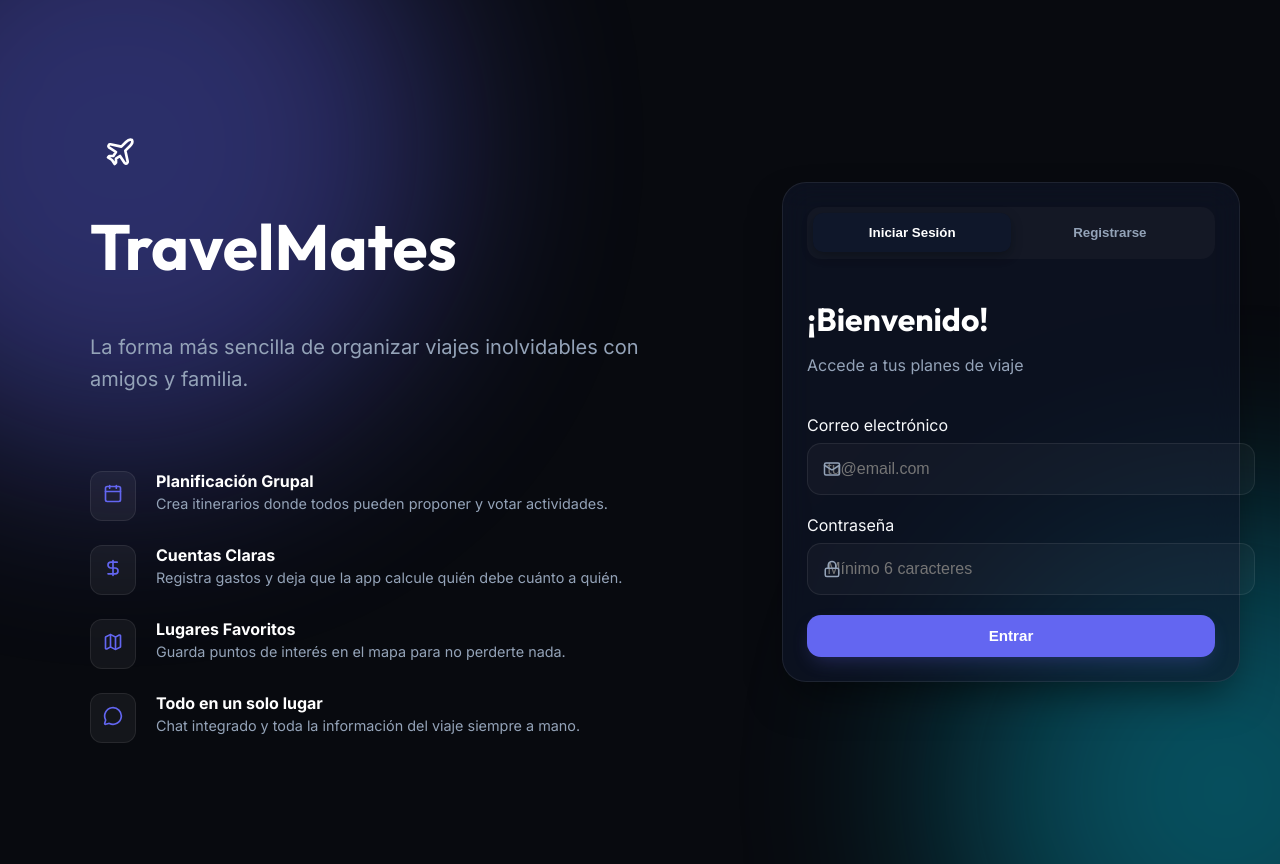
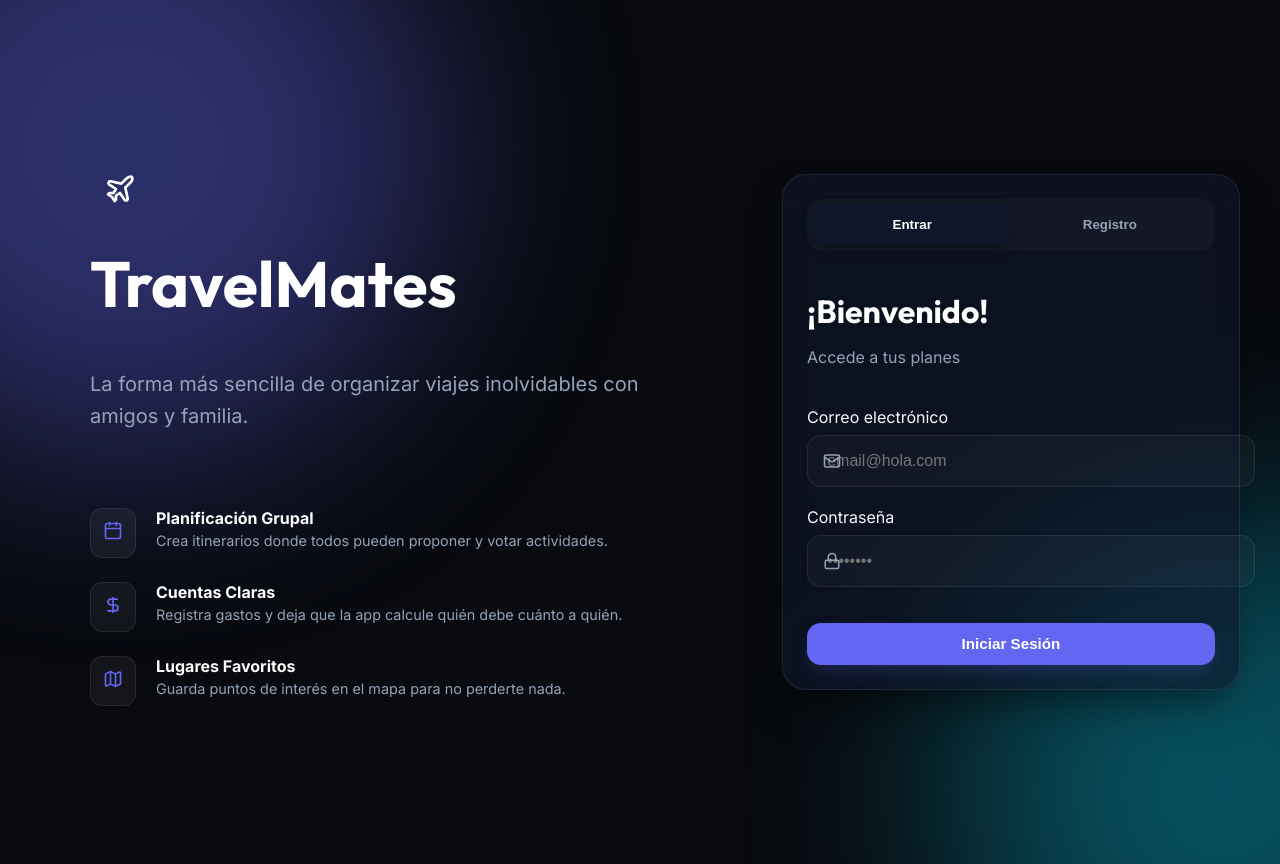
Before and after one commit to melinarivera/TravelMates-App, a React (Vite) app: page /auth in a window 1280 px wide. Built offline with nearby package versions, Linux system fonts and the light colour scheme.

Commit message:
refactor: simplify AuthPage UI by removing animations, updating labels, and refining form copy

```diff
--- a/src/pages/AuthPage.jsx
+++ b/src/pages/AuthPage.jsx
@@ -48,32 +48,25 @@ export default function AuthPage() {
           <p className="auth-brand-sub">La forma más sencilla de organizar viajes inolvidables con amigos y familia.</p>
 
           <div className="auth-features">
-            <div className="auth-feature fade-in-up delay-1">
+            <div className="auth-feature">
               <div className="auth-feature-icon-box"><Calendar size={20} /></div>
               <div>
                 <strong>Planificación Grupal</strong>
                 <p>Crea itinerarios donde todos pueden proponer y votar actividades.</p>
               </div>
             </div>
-            <div className="auth-feature fade-in-up delay-2">
+            <div className="auth-feature">
               <div className="auth-feature-icon-box"><DollarSign size={20} /></div>
               <div>
                 <strong>Cuentas Claras</strong>
                 <p>Registra gastos y deja que la app calcule quién debe cuánto a quién.</p>
               </div>
             </div>
-            <div className="auth-feature fade-in-up delay-3">
+            <div className="auth-feature">
               <div className="auth-feature-icon-box"><Map size={20} /></div>
               <div>
                 <strong>Lugares Favoritos</strong>
                 <p>Guarda puntos de interés en el mapa para no perderte nada.</p>
-              </div>
-            </div>
-            <div className="auth-feature fade-in-up delay-4">
-              <div className="auth-feature-icon-box"><MessageCircle size={20} /></div>
-              <div>
-                <strong>Todo en un solo lugar</strong>
-                <p>Chat integrado y toda la información del viaje siempre a mano.</p>
               </div>
             </div>
           </div>
@@ -82,15 +75,15 @@ export default function AuthPage() {
         <div className="auth-form-panel glass-card">
           <div className="auth-tabs">
             <button className={`auth-tab ${mode === 'login' ? 'active' : ''}`} onClick={() => { setMode('login'); setError('') }}>
-              Iniciar Sesión
+              Entrar
             </button>
             <button className={`auth-tab ${mode === 'register' ? 'active' : ''}`} onClick={() => { setMode('register'); setError('') }}>
-              Registrarse
+              Registro
             </button>
           </div>
 
           <h2 className="auth-form-title">{mode === 'login' ? '¡Bienvenido!' : 'Crea tu cuenta'}</h2>
-          <p className="auth-form-sub">{mode === 'login' ? 'Accede a tus planes de viaje' : 'Comienza tu aventura hoy mismo'}</p>
+          <p className="auth-form-sub">{mode === 'login' ? 'Accede a tus planes' : 'Comienza tu aventura hoy'}</p>
 
           {error && (
             <div className={`auth-alert ${error.includes('!') ? 'auth-alert-success' : 'auth-alert-error'}`}>
@@ -100,11 +93,11 @@ export default function AuthPage() {
 
           <form onSubmit={handleSubmit} className="auth-form">
             {mode === 'register' && (
-              <div className="form-group fade-in-up">
-                <label className="form-label">Nombre completo</label>
+              <div className="form-group">
+                <label className="form-label">Nombre y Apellido</label>
                 <div className="form-input-with-icon">
                   <User size={18} className="input-icon" />
-                  <input type="text" className="form-input" placeholder="Ej. Melina Rivera" value={name} onChange={e => setName(e.target.value)} required />
+                  <input type="text" className="form-input" placeholder="Nombre Apellido" value={name} onChange={e => setName(e.target.value)} required />
                 </div>
               </div>
             )}
@@ -113,7 +106,7 @@ export default function AuthPage() {
               <label className="form-label">Correo electrónico</label>
               <div className="form-input-with-icon">
                 <Mail size={18} className="input-icon" />
-                <input type="email" className="form-input" placeholder="tu@email.com" value={email} onChange={e => setEmail(e.target.value)} required />
+                <input type="email" className="form-input" placeholder="email@hola.com" value={email} onChange={e => setEmail(e.target.value)} required />
               </div>
             </div>
 
@@ -121,12 +114,12 @@ export default function AuthPage() {
               <label className="form-label">Contraseña</label>
               <div className="form-input-with-icon">
                 <Lock size={18} className="input-icon" />
-                <input type="password" className="form-input" placeholder="Mínimo 6 caracteres" value={password} onChange={e => setPassword(e.target.value)} required minLength={6} />
+                <input type="password" className="form-input" placeholder="••••••••" value={password} onChange={e => setPassword(e.target.value)} required minLength={6} />
               </div>
             </div>
 
-            <button type="submit" className="btn btn-primary btn-lg" disabled={loading} style={{ width: '100%' }}>
-              {loading ? <div className="spinner" /> : (mode === 'login' ? 'Entrar' : 'Registrarse')}
+            <button type="submit" className="btn btn-primary btn-lg" disabled={loading} style={{ width: '100%', marginTop: '1rem' }}>
+              {loading ? <div className="spinner" /> : (mode === 'login' ? 'Iniciar Sesión' : 'Registrarse')}
             </button>
           </form>
         </div>
```
